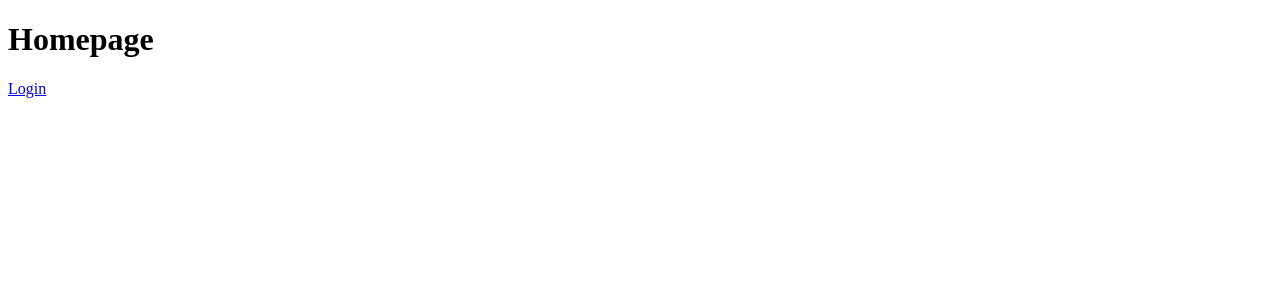
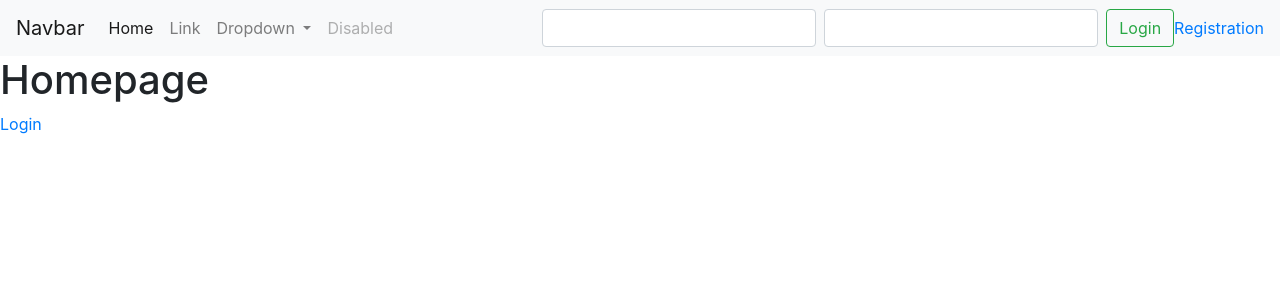
Before and after one commit to V4stg/Immutables, a Flask app: page / in a window 1280 px wide. Shown: the top 300 px of the page. Run offline with Flask 2, Linux system fonts and the light colour scheme; some libraries are stand-ins or nearby versions.

Commit message:
login/logout button migrated to header and work

```diff
--- a/main.py
+++ b/main.py
@@ -1,6 +1,7 @@
 from flask import Flask, render_template, request, url_for, redirect, session
-import data_handler, hash_handler
 from datetime import datetime
+import data_handler
+import hash_handler
 
 app = Flask(__name__)
 
@@ -9,8 +10,18 @@ app = Flask(__name__)
 def show_incomes():
     data = data_handler.get_all_incomes(session)
     keys = ['name', 'inc_category', 'price', 'submission_time', 'comment']
-    head = {'name': 'Name', 'inc_category': 'Income category', 'price': 'Price', 'submission_time': 'Date', 'comment': 'Comment'}
-    table = {'keys': keys, 'head': head, 'body': data}
+
+    head = {'name': 'Name',
+            'inc_category': 'Income category',
+            'price': 'Price',
+            'submission_time': 'Date',
+            'comment': 'Comment'
+            }
+
+    table = {'keys': keys,
+             'head': head,
+             'body': data
+             }
     return render_template('list.html', table=table)
 
 
@@ -63,25 +74,25 @@ def login():
     if request.method == 'POST':
         username = request.form['username']
         password = request.form['password']
-
         user_data = data_handler.get_user_by_name(username)
         if user_data is None:
             return redirect('/login')
-
         if hash_handler.verify_password(password, user_data['password']):
             session['user_id'] = user_data['id']
             session['username'] = user_data['username']
             session['name'] = user_data['name']
             return redirect('/homepage')
-
         else:
             return render_template('login.html', alert='invalid password')
-
     else:
         return render_template('login.html')
 
 
-
+@app.route('/logout')
+def logout():
+    if session['user_id'] or session['username'] is not None:
+        session.clear()
+    return redirect('/')
 
 
 if __name__ == '__main__':
--- a/templates/header.html
+++ b/templates/header.html
@@ -3,10 +3,54 @@
 <head>
     <meta charset="UTF-8">
     <title>Piggy Bank</title>
+    <link rel="stylesheet" href="https://maxcdn.bootstrapcdn.com/bootstrap/4.0.0/css/bootstrap.min.css" integrity="sha384-Gn5384xqQ1aoWXA+058RXPxPg6fy4IWvTNh0E263XmFcJlSAwiGgFAW/dAiS6JXm" crossorigin="anonymous">
 </head>
 <body>
+    <nav class="navbar navbar-expand-lg navbar-light bg-light">
+      <a class="navbar-brand" href="#">Navbar</a>
+      <button class="navbar-toggler" type="button" data-toggle="collapse" data-target="#navbarSupportedContent" aria-controls="navbarSupportedContent" aria-expanded="false" aria-label="Toggle navigation">
+        <span class="navbar-toggler-icon"></span>
+      </button>
+
+      <div class="collapse navbar-collapse" id="navbarSupportedContent">
+        <ul class="navbar-nav mr-auto">
+          <li class="nav-item active">
+            <a class="nav-link" href="#">Home <span class="sr-only">(current)</span></a>
+          </li>
+          <li class="nav-item">
+            <a class="nav-link" href="#">Link</a>
+          </li>
+          <li class="nav-item dropdown">
+            <a class="nav-link dropdown-toggle" href="#" id="navbarDropdown" role="button" data-toggle="dropdown" aria-haspopup="true" aria-expanded="false">
+              Dropdown
+            </a>
+            <div class="dropdown-menu" aria-labelledby="navbarDropdown">
+              <a class="dropdown-item" href="#">Action</a>
+              <a class="dropdown-item" href="#">Another action</a>
+              <div class="dropdown-divider"></div>
+              <a class="dropdown-item" href="#">Something else here</a>
+            </div>
+          </li>
+          <li class="nav-item">
+            <a class="nav-link disabled" href="#">Disabled</a>
+          </li>
+        </ul>
+          {% if 'username' not in session %}
+            <form action="/login" method='POST' class="form-inline my-2 my-lg-0">
+              <input name="username" type="text" class="form-control mr-sm-2" aria-label="Username">
+              <input name="password" type="password" class="form-control mr-sm-2" aria-label="Password">
+              <button class="btn btn-outline-success my-2 my-sm-0" type="submit">Login</button>
+              <a href="{{ url_for('registration') }}">Registration</a>
+            </form>
+          {% else %}
+            <form action="/logout" class="form-inline my-2 my-lg-0">
+              <button class="btn btn-outline-success my-2 my-sm-0" type="submit">Logout</button>
+            </form>
+          {% endif %}
+      </div>
+    <div>
+</div>
+    </nav>
     {% block content %} {% endblock %}
-
-
 </body>
 </html>
--- /dev/null
+++ b/templates/index.html
@@ -0,0 +1,3 @@
+{% extends 'header.html' %}
+
+{% endblock %}
```
